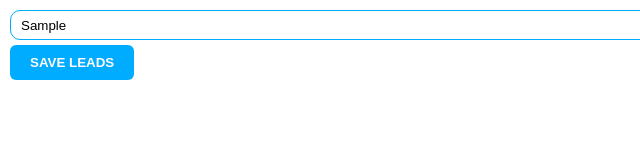
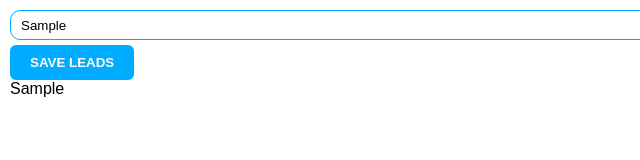
Before and after one commit to dunivers3/url-tracker, a plain HTML site: page index.html in a window 1280 px wide. Both pictures are taken after typing "Sample" into the empty fields and a click on the button "SAVE LEADS". Shown: the full height of the page, 0-640 px from the left. Drawn offline with Linux system fonts and the light colour scheme; a web font is replaced by a local one.

Commit message:
Adds rendering of the tracked items on the DOM

```diff
--- a/assets/js/main.js
+++ b/assets/js/main.js
@@ -0,0 +1,19 @@
+const buttonEl = document.getElementById("inputBtn")
+const inputEl = document.getElementById("inputEl")
+let tracked = []
+let ulEl = document.querySelector(".ulEl")
+
+buttonEl.addEventListener("click", () => {
+    tracked.push(inputEl.value)
+    renderTracked()
+
+
+})
+
+function renderTracked() {
+    let items = ""
+    tracked.forEach(element => {
+        items += `<li>${element}</li>`
+    })
+    ulEl.innerHTML = items
+}
--- a/index.html
+++ b/index.html
@@ -10,6 +10,7 @@
 	<body>
 		<input type="text" id="inputEl" />
 		<button type="button" id="inputBtn">SAVE LEADS</button>
+		<ul class="ulEl"></ul>
 		<script src="assets/js/main.js"></script>
 	</body>
 </html>
```
